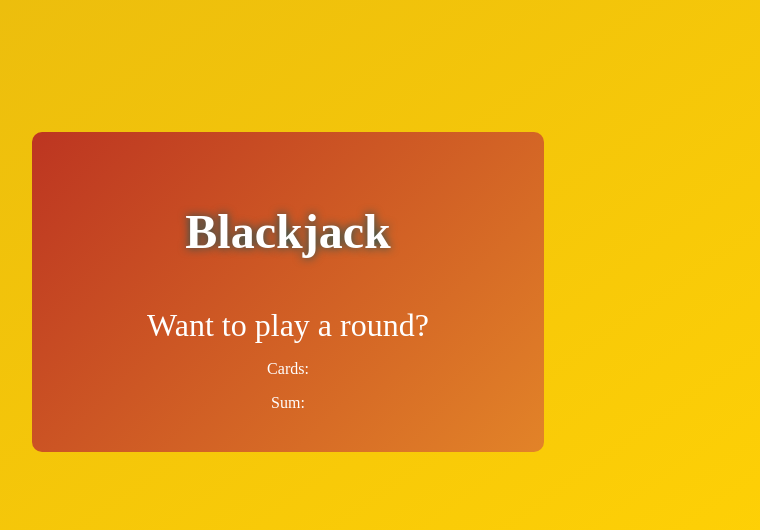
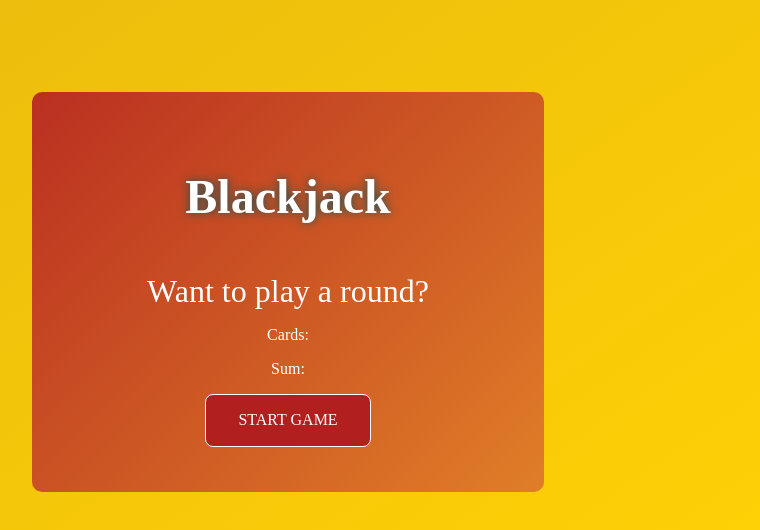
Before and after one commit to MrSyedMuzammil/BlackJack-Game, a plain HTML site: page index.html in a window 1280 px wide. Shown: the part 108-638 px from the top of the page, without its empty margins (352-1112 px from the left). Drawn offline with nearby package versions, Linux system fonts and the light colour scheme.

Commit message:
Add START GAME button and refactor game logic
Introduced a START GAME button in the UI and moved the game logic into a startGame() function, which is triggered by the button. Updated styles for the new button and adjusted container sizing for improved layout.

```diff
--- a/index.html
+++ b/index.html
@@ -12,6 +12,7 @@
       <p id="message-el">Want to play a round?</p>
       <p>Cards:</p>
       <p>Sum:</p>
+      <button class="start-btn" onclick="startGame()">START GAME</button>
     </div>
     <script src="index.js"></script>
   </body>
--- a/index.js
+++ b/index.js
@@ -3,6 +3,7 @@ let secondCard = 13;
 let sum = firstCard + secondCard;
 message = "";
 
+function startGame() {
   if (sum === 21) {
     message = `You Win 🥳. You've got Blackjack!`;
   } else if (sum < 21) {
@@ -10,5 +11,5 @@ if (sum === 21) {
   } else {
     message = `You lost badly 🥴`;
   }
-
   console.log(message);
+}
--- a/styles.css
+++ b/styles.css
@@ -28,9 +28,8 @@ body {
   align-items: center;
   justify-content: center;
   background-color: aquamarine;
-  padding: 2rem;
-  width: 40vw;
-  height: 40vh;
+  width: 40%;
+  height: 50%;
   border-radius: 10px;
   box-shadow: 0 0 10px solid white;
   gap: 1rem;
@@ -66,3 +65,15 @@ body {
 p {
   color: white;
 }
+
+.start-btn {
+  padding: 1rem 2rem;
+  background-color: #b21f1f;
+  color: white;
+  border-radius: 0.5rem;
+  border: 0.1px solid white;
+}
+.start-btn:hover,
+.start-btn:focus {
+  background-color: #d30e0ed6;
+}
```
Lines whose indentation alone changed are shown as unchanged.
